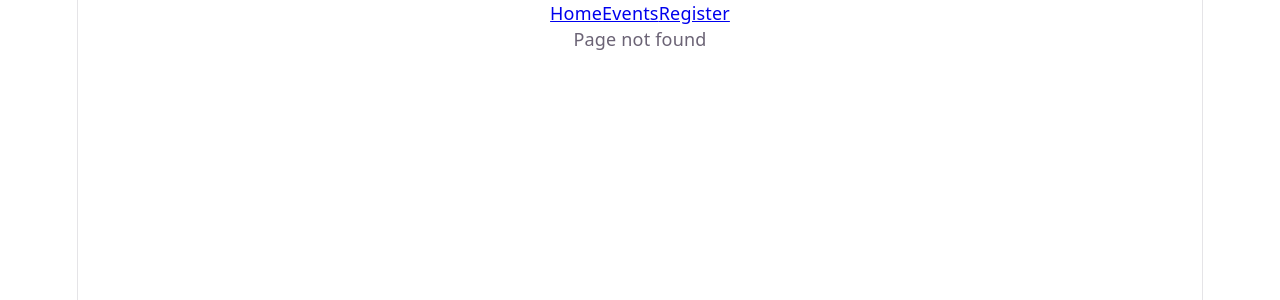
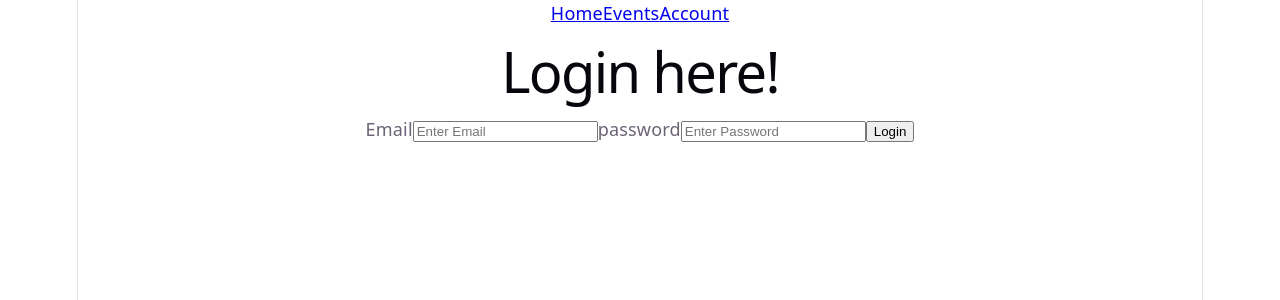
Before and after one commit to ameliapeters1/NC-Plus-One-Project-FE, a React (Vite) app: page /login in a window 1280 px wide. Before the commit this address had no page. Shown: the top 300 px of the page. Built offline with nearby package versions, Linux system fonts and the light colour scheme.

Commit message:
feat: login page and functionality added

```diff
--- a/src/AppRoutes.tsx
+++ b/src/AppRoutes.tsx
@@ -5,6 +5,8 @@ import EventsPage from "./pages/EventsPage";
 import NotFoundPage from "./pages/NotFoundPage";
 import IndividualEventPage from "./pages/IndividualEventPage";
 import RegisterPage from "./pages/RegisterPage";
+import LoginPage from "./pages/LoginPage";
+import AccountPage from "./pages/AccountPage";
 
 function AppRoutes() {
     return(
@@ -15,6 +17,8 @@ function AppRoutes() {
                 <Route path="/events" element={<EventsPage />} />
                 <Route path="/events/:id" element={<IndividualEventPage />} />
                 <Route path="/register" element={<RegisterPage/>}/>
+                <Route path="/login" element={<LoginPage/>}/>
+                <Route path="/account" element={<AccountPage/>}/>
 
                 <Route path = "/*" element={<NotFoundPage/>} />
             </Routes>
--- a/src/api/client.ts
+++ b/src/api/client.ts
@@ -1,7 +1,7 @@
 import { writeToken } from "../utils/tokenStorage";
 
 export async function login(email: string, password: string) {
-  const response = await fetch(`${import.meta.env.VITE_AUTH_API_URL}/auth/login`, {
+  const response = await fetch(`${import.meta.env.VITE_API_URL}/api/auth/login`, {
     method: "POST",
     headers: { "Content-Type": "application/json" },
     body: JSON.stringify({ email, password }),
@@ -12,8 +12,8 @@ export async function login(email: string, password: string) {
   }
   if (!response.ok) throw new Error("Unable to log in, please try again");
 
-  const { access_token } = await response.json();
-  writeToken(access_token)
+  const { token } = await response.json();
+  writeToken(token)
 }
 
 export async function register(name:string, email: string, password: string) {
@@ -31,5 +31,5 @@ export async function register(name:string, email: string, password: string) {
   }
   if (!response.ok) throw new Error("Unable to sign up, please try again");
 
-  //login(email,password)
+  login(email,password)
 }
--- a/src/components/NavigationBar.tsx
+++ b/src/components/NavigationBar.tsx
@@ -16,11 +16,10 @@ function NavigationBar(){
             </NavLink>
 
             <NavLink
-            to="/register"
+            to="/account"
             className={({ isActive }) => (isActive ? "nav-link active" : "nav-link")}>
-                Register
+                Account
             </NavLink>
-
 
         </nav>
     )
--- /dev/null
+++ b/src/pages/AccountPage.tsx
@@ -0,0 +1,24 @@
+import { NavLink } from "react-router"
+
+function AccountPage(){
+    return(
+    <>
+        <h2> Account info</h2>
+        <nav>
+            <NavLink
+            to="/login" end
+            className={({ isActive }) => (isActive ? "nav-link active" : "nav-link")}>
+                Login
+            </NavLink>
+
+            <NavLink
+            to="/register"
+            className={({ isActive }) => (isActive ? "nav-link active" : "nav-link")}>
+                Register
+            </NavLink>
+        </nav>
+    </>
+    )
+}
+
+export default AccountPage
--- /dev/null
+++ b/src/pages/LoginPage.tsx
@@ -0,0 +1,67 @@
+import { useState } from "react"
+import type { SubmitEvent } from "react"
+import { login } from "../api/client"
+
+function LoginPage(){
+    const [email, setEmail] = useState("")
+    const [password, setPassword] = useState("")
+    const [error, setError] = useState<string|null>(null)
+    const [isSubmitting,setIsSubmitting] = useState<boolean>(false)
+    const [success, setSuccess] = useState<boolean>(false)
+
+    async function handleSubmit(event: SubmitEvent<HTMLFormElement>){
+        event.preventDefault()
+
+        setSuccess(false)
+        setError(null)
+        setIsSubmitting(true)
+
+        try{
+            // should put an access token into local storage upon registering
+            await login(email.trim(), password)
+            setSuccess(true)
+        }catch(err){
+            if (err instanceof Error){
+                setError(err.message)
+            } else {
+                setError("uh oh login failed :(")
+            }
+        }
+        finally{
+            setIsSubmitting(false)
+        }
+    }
+
+    return(
+        <form onSubmit={handleSubmit}>
+            <h1>Login here!</h1>
+
+
+            <label htmlFor="email">Email</label>
+              <input
+              id="email"
+              type="text"
+              placeholder="Enter Email"
+              value={email}
+              onChange={(event)=>setEmail(event.target.value)}
+              required/>
+
+            <label htmlFor="password">password</label>
+             <input
+             id="password"
+             type="password"
+             placeholder="Enter Password"
+             value={password}
+             onChange={(event)=>setPassword(event.target.value)}
+             required/>
+
+            {error && <p>Error found! {error}</p>}
+            {success && <p>Logged in! {email}</p>}
+
+            <button type="submit" className="signupbtn" disabled={isSubmitting}>{isSubmitting ? "Logging in...": "Login"}</button>
+
+        </form>
+    )
+}
+
+export default LoginPage
```
